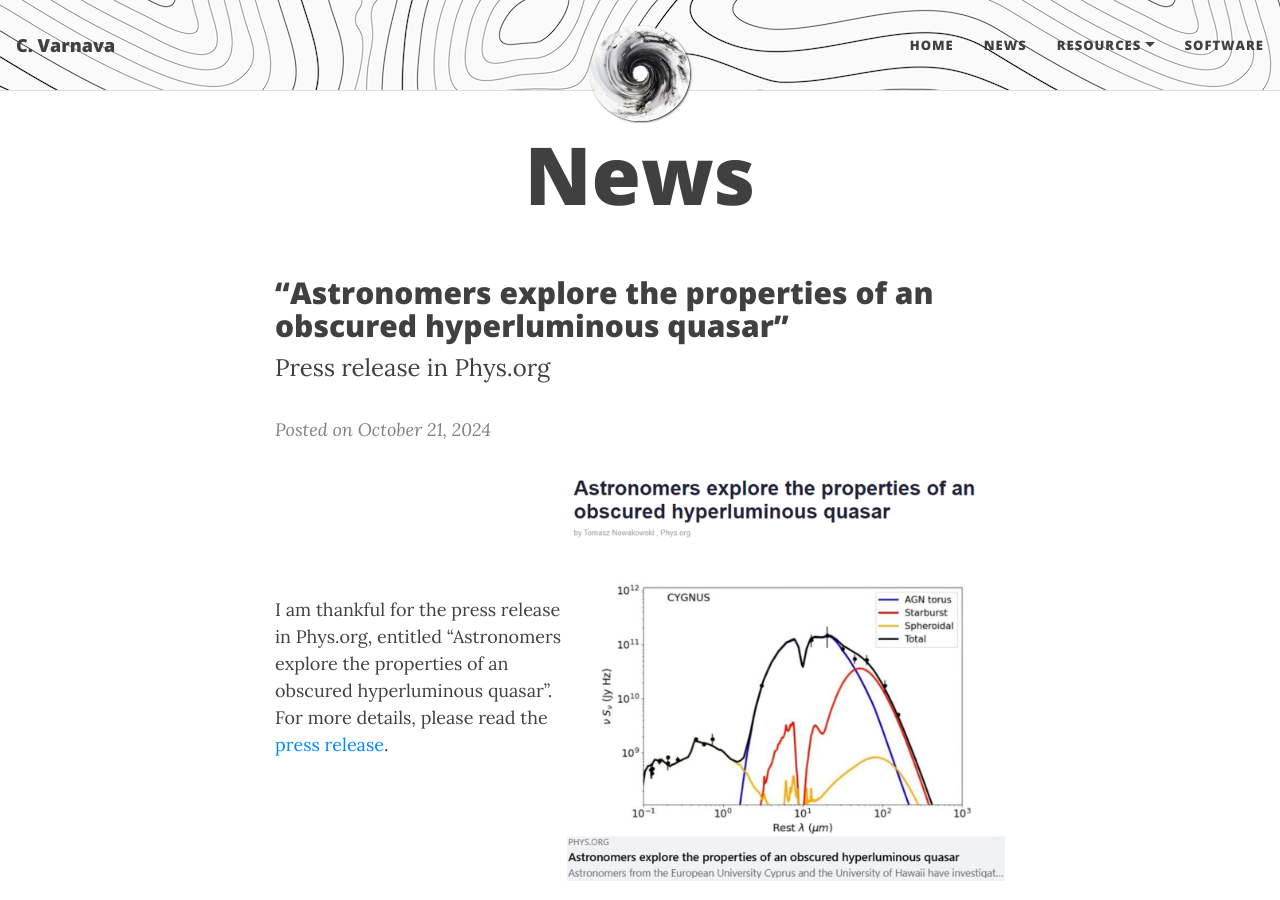
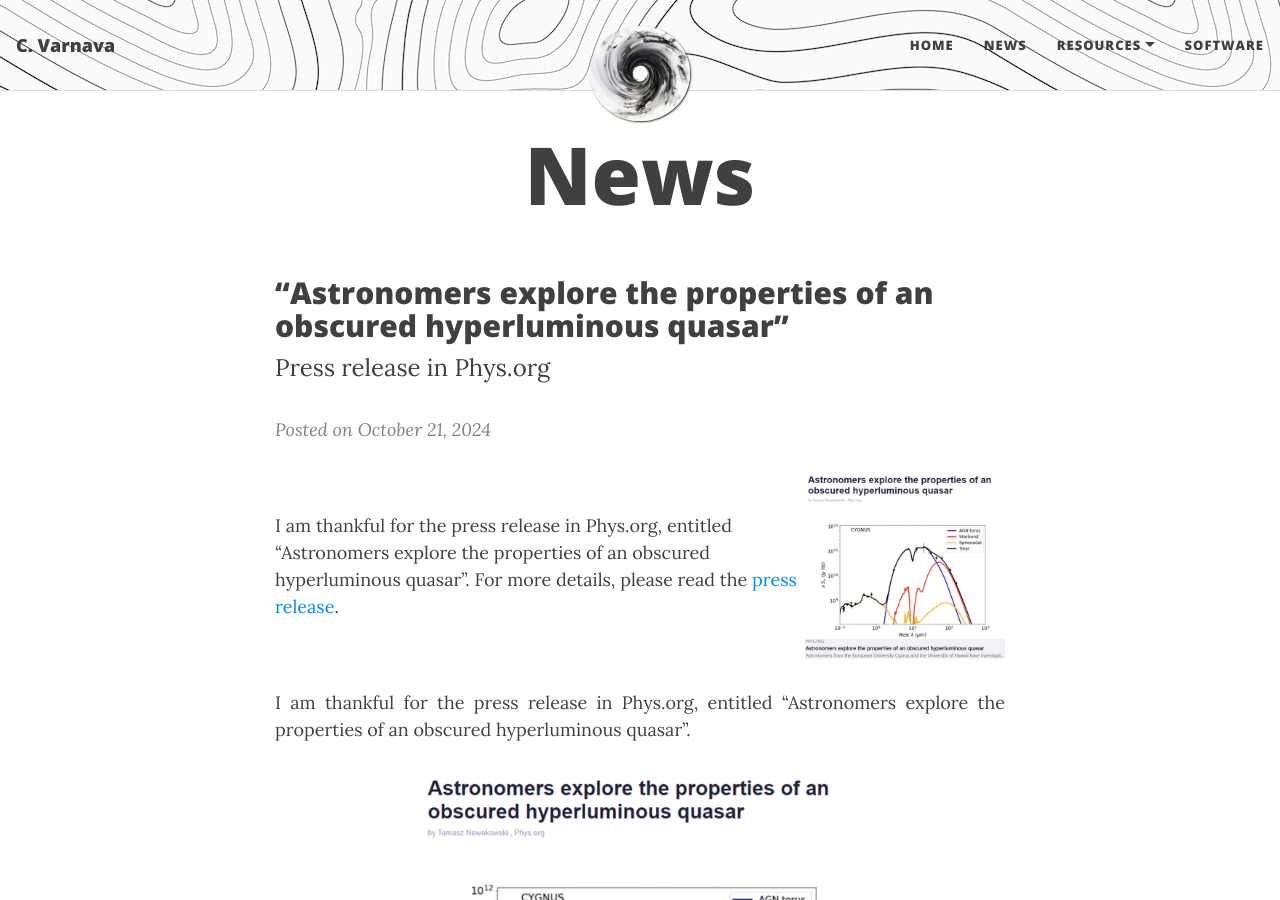
Before and after one commit to ch-var/ch-var.github.io, a Jekyll site: the page built from news.html, in a window 1280 px wide and 900 px high. Built offline with Jekyll 4.4.1, drawn with Linux system fonts in a browser that asks for light colours; formulas are drawn with MathJax 3.

Commit message:
Update news.html

```diff
--- a/news.html
+++ b/news.html
@@ -12,7 +12,7 @@
 
 <div style="display: flex; justify-content: space-between; align-items: center;">
   <p style="text-align: left;">I am thankful for the press release in Phys.org, entitled “Astronomers explore the properties of an obscured hyperluminous quasar”. For more details, please read the <a href="https://phys.org/news/2024-10-astronomers-explore-properties-obscured-hyperluminous.html">press release</a>.</p>
-  <img src="/assets/img/press.png" width="60%" height="60%"/>
+  <img src="/assets/img/press.png" style="max-width: 200px; height: auto;"/>
 </div>
 
 <p align='justify'>I am thankful for the press release in Phys.org, entitled “Astronomers explore the properties of an obscured hyperluminous quasar”.
```
